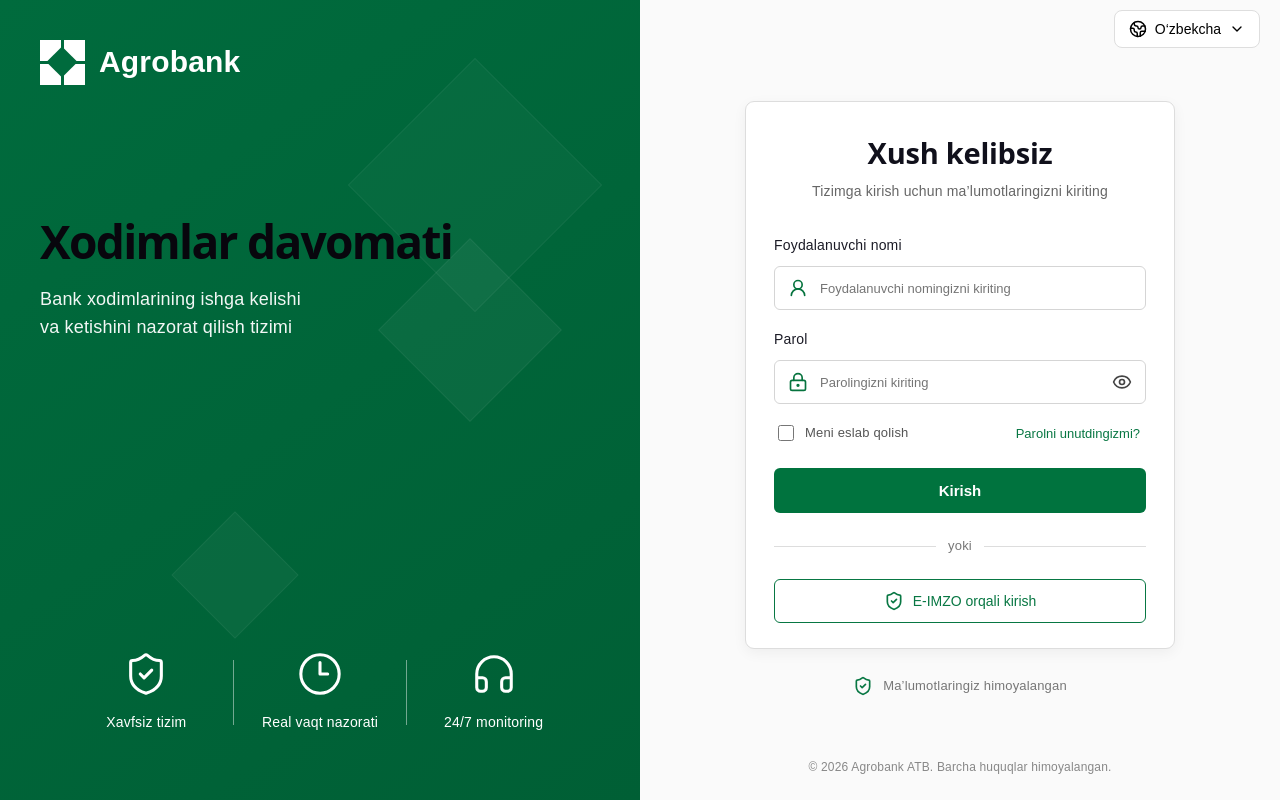
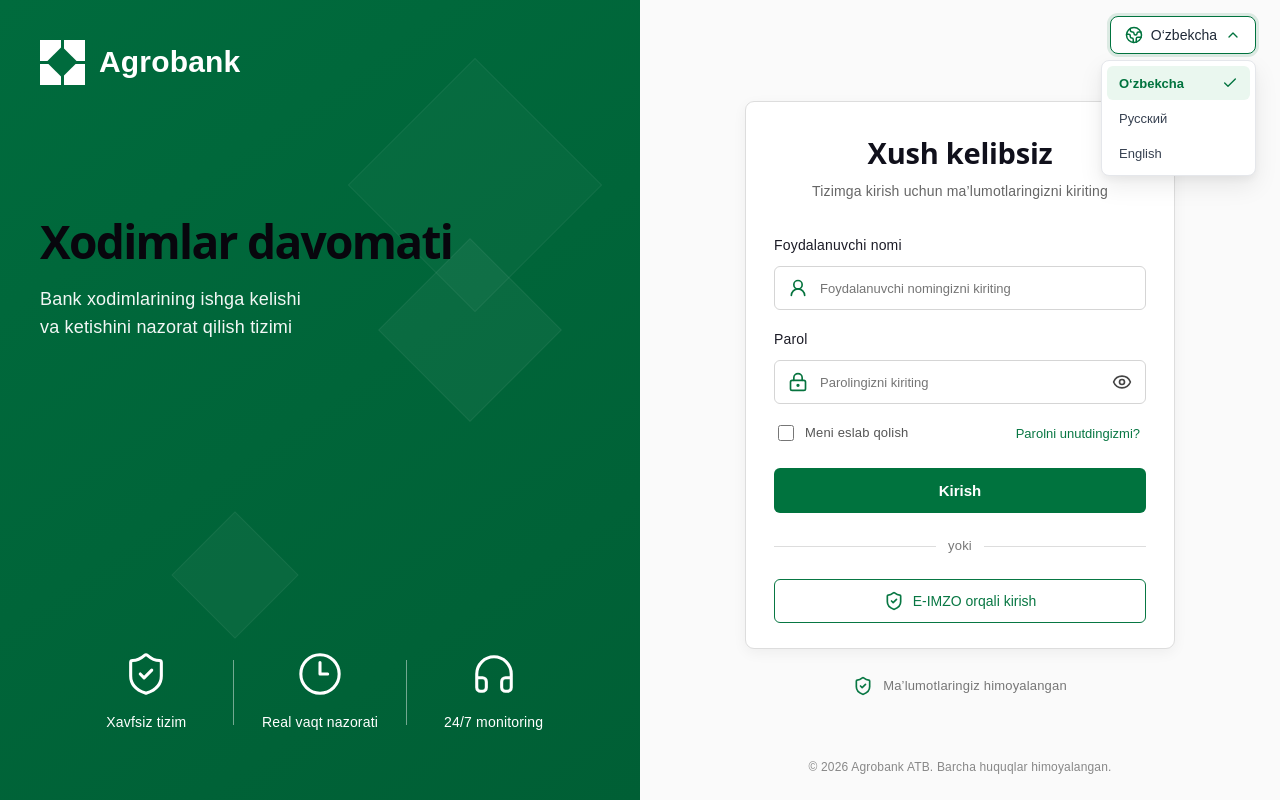
Before and after one commit to sharobiddinovjaloliddin97-sudo/agrobank-attendance, a React (Vite) app: page / in a window 1280 px wide. Both pictures are taken after a click on the button "O‘zbekcha". Built offline with nearby package versions, Linux system fonts and the light colour scheme.

Commit message:
feat(login): implement language selector dropdown and fix text colors

```diff
--- a/src/pages/Login/Login.css
+++ b/src/pages/Login/Login.css
@@ -180,9 +180,9 @@
 
 .language-wrapper {
   position: absolute;
-  top: 10px;
-  right: 20px;
-
+  top: 16px;
+  right: 24px;
+  z-index: 50;
 }
 
 .language-btn {
@@ -198,7 +198,98 @@
   border-radius: 8px;
 
   font-size: 14px;
+  font-weight: 500;
+  color: #1f2937;
   cursor: pointer;
+  transition: all 0.2s ease;
+  user-select: none;
+}
+
+.language-btn:hover {
+  border-color: #00733e;
+  color: #00733e;
+}
+
+.language-btn.open {
+  border-color: #00733e;
+  box-shadow: 0 0 0 3px rgba(0, 115, 62, 0.12);
+}
+
+.language-globe {
+  color: #00733e;
+  flex-shrink: 0;
+}
+
+.language-arrow {
+  color: #6b7280;
+  transition: transform 0.2s ease, color 0.2s ease;
+  flex-shrink: 0;
+}
+
+.language-arrow.open {
+  transform: rotate(180deg);
+  color: #00733e;
+}
+
+.language-dropdown {
+  position: absolute;
+  top: calc(100% + 6px);
+  right: 0;
+  min-width: 155px;
+  background: white;
+  border: 1px solid #e5e7eb;
+  border-radius: 8px;
+  box-shadow: 0 10px 25px rgba(0, 0, 0, 0.08), 0 4px 6px rgba(0, 0, 0, 0.04);
+  padding: 5px;
+  display: flex;
+  flex-direction: column;
+  gap: 2px;
+  animation: fadeIn 0.15s ease-out;
+}
+
+@keyframes fadeIn {
+  from {
+    opacity: 0;
+    transform: translateY(-4px);
+  }
+  to {
+    opacity: 1;
+    transform: translateY(0);
+  }
+}
+
+.language-option {
+  width: 100%;
+  display: flex;
+  align-items: center;
+  justify-content: space-between;
+  padding: 9px 12px;
+  border: none;
+  background: transparent;
+  border-radius: 6px;
+  font-size: 13px;
+  font-weight: 500;
+  color: #374151;
+  cursor: pointer;
+  text-align: left;
+  transition: all 0.15s ease;
+}
+
+.language-option:hover {
+  background: #f0fdf4;
+  color: #00733e;
+}
+
+.language-option.active {
+  background: #eaf7ef;
+  color: #00733e;
+  font-weight: 600;
+}
+
+.language-check {
+  color: #00733e;
+  margin-left: 8px;
+  flex-shrink: 0;
 }
 
 
@@ -275,6 +366,7 @@
   padding: 0 12px;
 
   font-size: 13px;
+  color: #111827;
   background: transparent;
 }
 
--- a/src/pages/Login/Login.jsx
+++ b/src/pages/Login/Login.jsx
@@ -1,6 +1,7 @@
-import { useState } from "react";
+import { useState, useRef, useEffect } from "react";
 import { useNavigate } from "react-router-dom";
 import {
+  Check,
   ChevronDown,
   Clock3,
   Eye,
@@ -14,17 +15,106 @@
 
 import "./Login.css";
 
+const languages = [
+  { code: "uz", label: "O‘zbekcha" },
+  { code: "ru", label: "Русский" },
+  { code: "en", label: "English" },
+];
+
+const translations = {
+  uz: {
+    title: "Xodimlar davomati",
+    subtitle: "Bank xodimlarining ishga kelishi\nva ketishini nazorat qilish tizimi",
+    secureSystem: "Xavfsiz tizim",
+    realTime: "Real vaqt nazorati",
+    monitoring: "24/7 monitoring",
+    welcome: "Xush kelibsiz",
+    loginSubtitle: "Tizimga kirish uchun ma’lumotlaringizni kiriting",
+    usernameLabel: "Foydalanuvchi nomi",
+    usernamePlaceholder: "Foydalanuvchi nomingizni kiriting",
+    passwordLabel: "Parol",
+    passwordPlaceholder: "Parolingizni kiriting",
+    rememberMe: "Meni eslab qolish",
+    forgotPassword: "Parolni unutdingizmi?",
+    loginBtn: "Kirish",
+    or: "yoki",
+    eimzoBtn: "E-IMZO orqali kirish",
+    securityInfo: "Ma’lumotlaringiz himoyalangan",
+    requiredFields: "Barcha maydonlarni to‘ldiring",
+    footer: "© 2026 Agrobank ATB. Barcha huquqlar himoyalangan.",
+  },
+  ru: {
+    title: "Посещаемость сотрудников",
+    subtitle: "Система учета и контроля рабочего\nвремени сотрудников банка",
+    secureSystem: "Безопасная система",
+    realTime: "Контроль в реальном времени",
+    monitoring: "24/7 мониторинг",
+    welcome: "Добро пожаловать",
+    loginSubtitle: "Введите свои данные для входа в систему",
+    usernameLabel: "Имя пользователя",
+    usernamePlaceholder: "Введите имя пользователя",
+    passwordLabel: "Пароль",
+    passwordPlaceholder: "Введите пароль",
+    rememberMe: "Запомнить меня",
+    forgotPassword: "Забыли пароль?",
+    loginBtn: "Войти",
+    or: "или",
+    eimzoBtn: "Вход через E-IMZO",
+    securityInfo: "Ваши данные защищены",
+    requiredFields: "Заполните все поля",
+    footer: "© 2026 АКБ «Агробанк». Все права защищены.",
+  },
+  en: {
+    title: "Employee Attendance",
+    subtitle: "System for monitoring bank employees'\narrival and departure times",
+    secureSystem: "Secure system",
+    realTime: "Real-time tracking",
+    monitoring: "24/7 monitoring",
+    welcome: "Welcome",
+    loginSubtitle: "Enter your credentials to sign in to the system",
+    usernameLabel: "Username",
+    usernamePlaceholder: "Enter your username",
+    passwordLabel: "Password",
+    passwordPlaceholder: "Enter your password",
+    rememberMe: "Remember me",
+    forgotPassword: "Forgot password?",
+    loginBtn: "Sign in",
+    or: "or",
+    eimzoBtn: "Sign in with E-IMZO",
+    securityInfo: "Your data is secured",
+    requiredFields: "Please fill in all fields",
+    footer: "© 2026 JSCB Agrobank. All rights reserved.",
+  },
+};
+
 function Login() {
   const navigate = useNavigate();
+
+  const [selectedLang, setSelectedLang] = useState("uz");
+  const [isLangOpen, setIsLangOpen] = useState(false);
+  const langDropdownRef = useRef(null);
 
   const [showPassword, setShowPassword] = useState(false);
   const [username, setUsername] = useState("");
   const [password, setPassword] = useState("");
   const [error, setError] = useState("");
 
+  const t = translations[selectedLang];
+
+  // Close language dropdown on outside click
+  useEffect(() => {
+    const handleClickOutside = (event) => {
+      if (langDropdownRef.current && !langDropdownRef.current.contains(event.target)) {
+        setIsLangOpen(false);
+      }
+    };
+    document.addEventListener("mousedown", handleClickOutside);
+    return () => document.removeEventListener("mousedown", handleClickOutside);
+  }, []);
+
   const handleLogin = () => {
     if (!username.trim() || !password.trim()) {
-      setError("Barcha maydonlarni to‘ldiring");
+      setError(t.requiredFields);
       return;
     }
 
@@ -52,56 +142,78 @@
         <div className="decor decor-three"></div>
 
         <div className="intro">
-          <h1>Xodimlar davomati</h1>
+          <h1>{t.title}</h1>
 
-          <p>
-            Bank xodimlarining ishga kelishi
-            <br />
-            va ketishini nazorat qilish tizimi
-          </p>
+          <p style={{ whiteSpace: "pre-line" }}>{t.subtitle}</p>
         </div>
 
         <div className="left-features">
           <div className="feature">
             <ShieldCheck size={46} strokeWidth={1.6} />
-            <span>Xavfsiz tizim</span>
+            <span>{t.secureSystem}</span>
           </div>
 
           <div className="feature-divider"></div>
 
           <div className="feature">
             <Clock3 size={46} strokeWidth={1.6} />
-            <span>Real vaqt nazorati</span>
+            <span>{t.realTime}</span>
           </div>
 
           <div className="feature-divider"></div>
 
           <div className="feature">
             <Headphones size={46} strokeWidth={1.6} />
-            <span>24/7 monitoring</span>
+            <span>{t.monitoring}</span>
           </div>
         </div>
       </section>
 
       {/* RIGHT SIDE */}
       <section className="login-right">
-        <div className="language-wrapper">
-          <button type="button" className="language-btn">
-            <Globe2 size={18} />
-            O‘zbekcha
-            <ChevronDown size={16} />
+        <div className="language-wrapper" ref={langDropdownRef}>
+          <button
+            type="button"
+            className={`language-btn ${isLangOpen ? "open" : ""}`}
+            onClick={() => setIsLangOpen((prev) => !prev)}
+            aria-expanded={isLangOpen}
+            aria-haspopup="listbox"
+          >
+            <Globe2 size={18} className="language-globe" />
+            <span>{languages.find((l) => l.code === selectedLang)?.label}</span>
+            <ChevronDown size={16} className={`language-arrow ${isLangOpen ? "open" : ""}`} />
           </button>
+
+          {isLangOpen && (
+            <div className="language-dropdown" role="listbox">
+              {languages.map((lang) => (
+                <button
+                  key={lang.code}
+                  type="button"
+                  className={`language-option ${selectedLang === lang.code ? "active" : ""}`}
+                  onClick={() => {
+                    setSelectedLang(lang.code);
+                    setIsLangOpen(false);
+                    if (error) setError("");
+                  }}
+                  role="option"
+                  aria-selected={selectedLang === lang.code}
+                >
+                  <span>{lang.label}</span>
+                  {selectedLang === lang.code && <Check size={16} className="language-check" />}
+                </button>
+              ))}
+            </div>
+          )}
         </div>
 
         <div className="login-card">
-          <h2>Xush kelibsiz</h2>
+          <h2>{t.welcome}</h2>
 
-          <p className="subtitle">
-            Tizimga kirish uchun ma’lumotlaringizni kiriting
-          </p>
+          <p className="subtitle">{t.loginSubtitle}</p>
 
           <div className="form-group">
-  <label htmlFor="username">Foydalanuvchi nomi</label>
+            <label htmlFor="username">{t.usernameLabel}</label>
 
             <div className="input-wrapper">
               <UserRound size={20} />
@@ -109,7 +221,7 @@
               <input
                 id="username"
                 type="text"
-      placeholder="Foydalanuvchi nomingizni kiriting"
+                placeholder={t.usernamePlaceholder}
                 value={username}
                 onChange={(e) => setUsername(e.target.value)}
               />
@@ -117,7 +229,7 @@
           </div>
 
           <div className="form-group">
-            <label htmlFor="password">Parol</label>
+            <label htmlFor="password">{t.passwordLabel}</label>
 
             <div className="input-wrapper">
               <LockKeyhole size={20} />
@@ -125,7 +237,7 @@
               <input
                 id="password"
                 type={showPassword ? "text" : "password"}
-                placeholder="Parolingizni kiriting"
+                placeholder={t.passwordPlaceholder}
                 value={password}
                 onChange={(e) => setPassword(e.target.value)}
               />
@@ -143,10 +255,10 @@
           <div className="login-options">
             <label className="remember">
               <input type="checkbox" />
-              <span>Meni eslab qolish</span>
+              <span>{t.rememberMe}</span>
             </label>
 
-            <button className="forgot-btn">Parolni unutdingizmi?</button>
+            <button type="button" className="forgot-btn">{t.forgotPassword}</button>
           </div>
 
           {error && <p className="error-message">{error}</p>}
@@ -156,29 +268,27 @@
             className="login-btn"
             onClick={handleLogin}
           >
-            Kirish
+            {t.loginBtn}
           </button>
 
           <div className="divider">
             <span></span>
-            <p>yoki</p>
+            <p>{t.or}</p>
             <span></span>
           </div>
 
           <button type="button" className="eimzo-btn">
             <ShieldCheck size={20} />
-            E-IMZO orqali kirish
+            {t.eimzoBtn}
           </button>
         </div>
 
         <div className="security-info">
           <ShieldCheck size={20} />
-          <span>Ma’lumotlaringiz himoyalangan</span>
+          <span>{t.securityInfo}</span>
         </div>
 
-        <footer>
-          © 2026 Agrobank ATB. Barcha huquqlar himoyalangan.
-        </footer>
+        <footer>{t.footer}</footer>
       </section>
     </main>
   );
```
Lines whose indentation alone changed are shown as unchanged.
